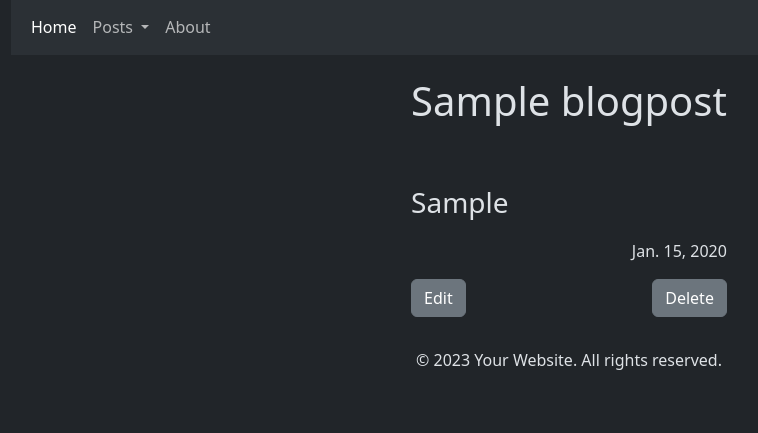
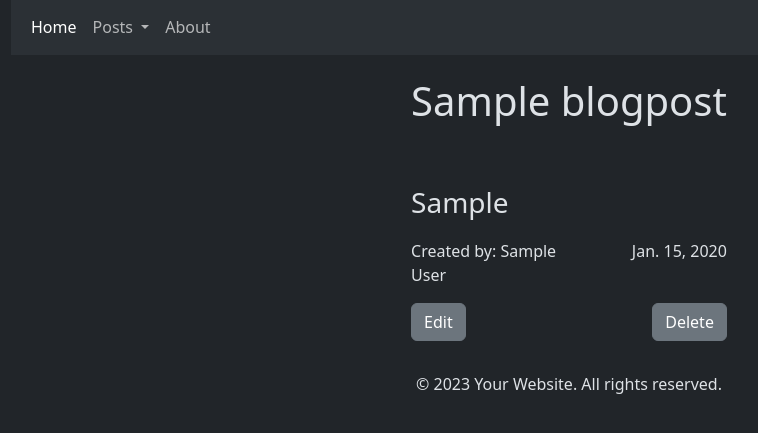
Before and after one commit to KrlJrvts/my_blog, a Django app: page /read-post/1/ in a window 1280 px wide. Shown: the part 278-711 px from the top of the page, without its empty margins (71-829 px from the left). Run offline with Django 4.2, Linux system fonts and the light colour scheme; tables that the repository leaves empty hold one stand-in row (values such as "Sample post").

Commit message:
html templates to index.html

```diff
--- a/blog/templates/single_post.html
+++ b/blog/templates/single_post.html
@@ -38,6 +38,10 @@
             </div>
             <div class="container">
                 <div class="row">
+                    <div class="col-sm text-start">
+                        <p>Created by: {{ post.author_name }}</p>
+                    </div>
+
                     <div class="col-sm text-end">
                         <p>{{ post.created_at|date }}</p>
                     </div>
```
